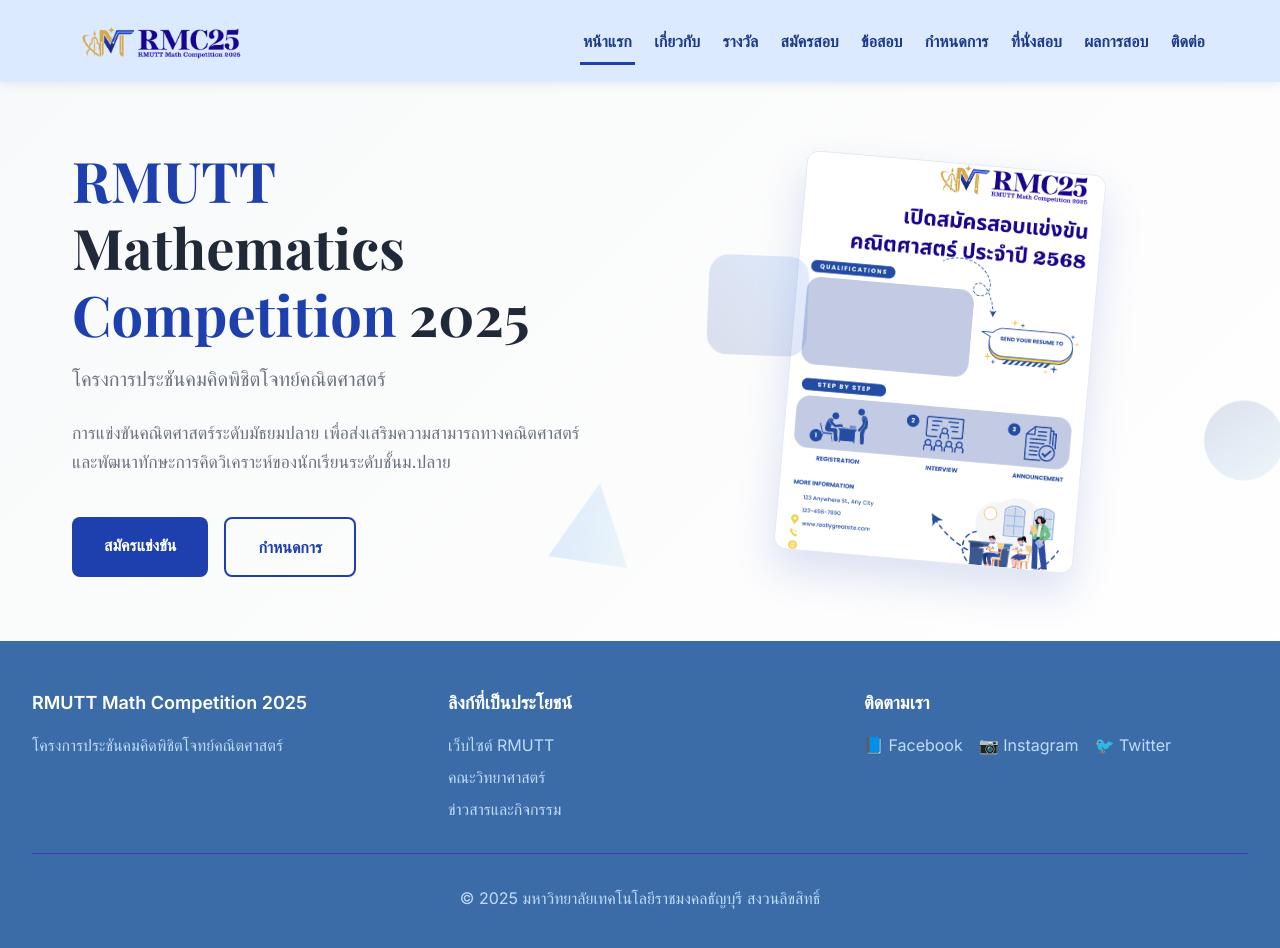
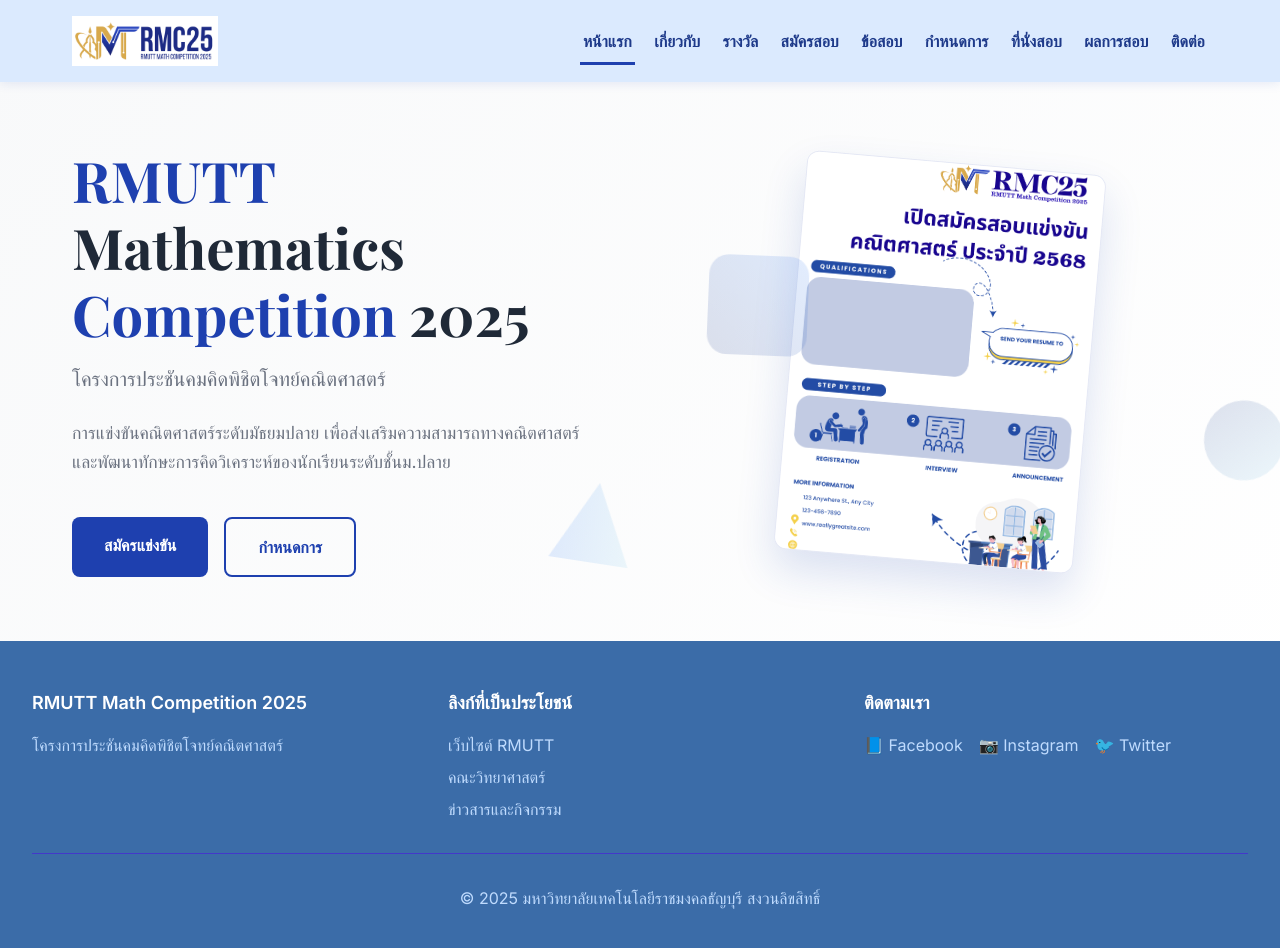
Before and after one commit to appliedmath-rmutt/RMC, a plain HTML site: page index.html in a window 1280 px wide. Drawn offline with nearby package versions, Linux system fonts and the light colour scheme.

Commit message:
Update index.html

```diff
--- a/index.html
+++ b/index.html
@@ -410,7 +410,7 @@
   <nav class="navbar">
    <div class="nav-container">
     <div class="logo">
-        <img src="RMC-1.png" alt="RMUTT Math Competition 2025 Logo">
+        <img src="bb-68.png" alt="RMUTT Math Competition 2025 Logo">
     </div>
     <ul class="nav-menu">
      <!-- data-page ชี้ไปยัง <main id="..."> ของแต่ละหน้า -->
```
